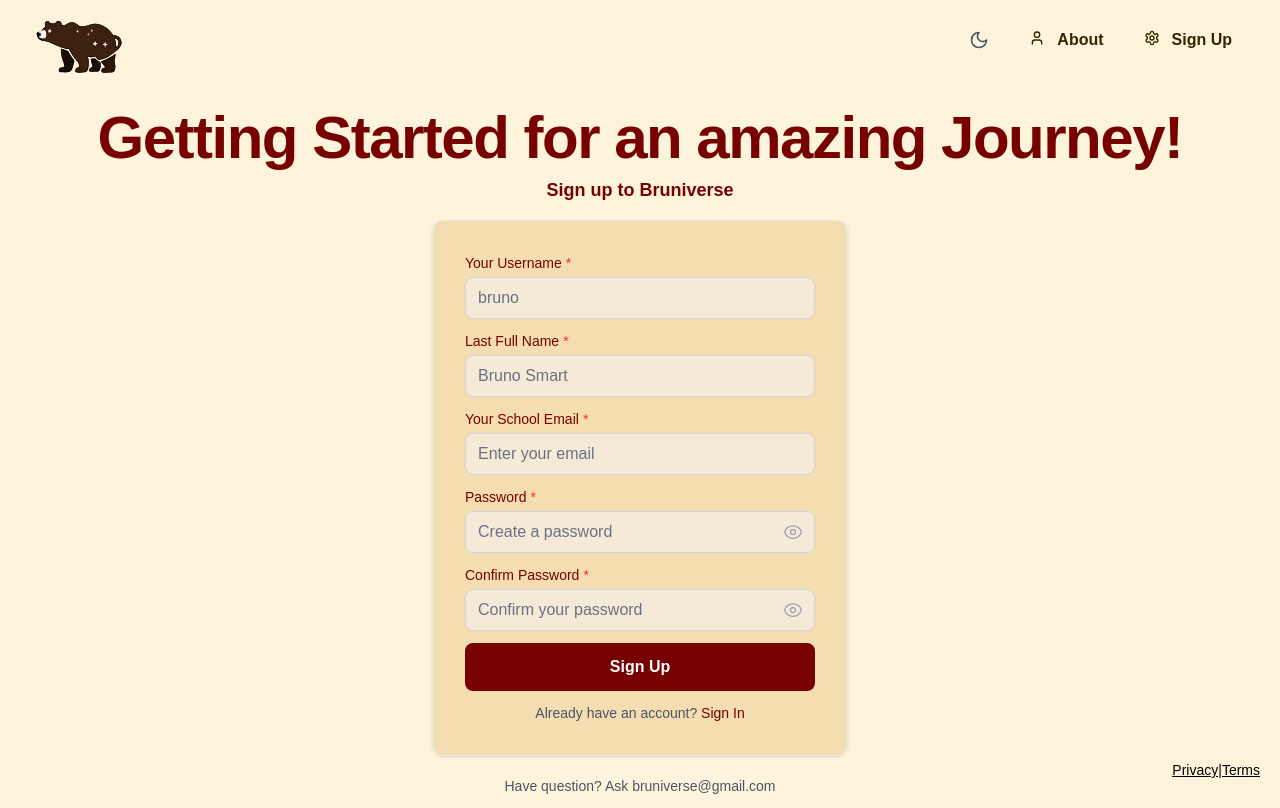
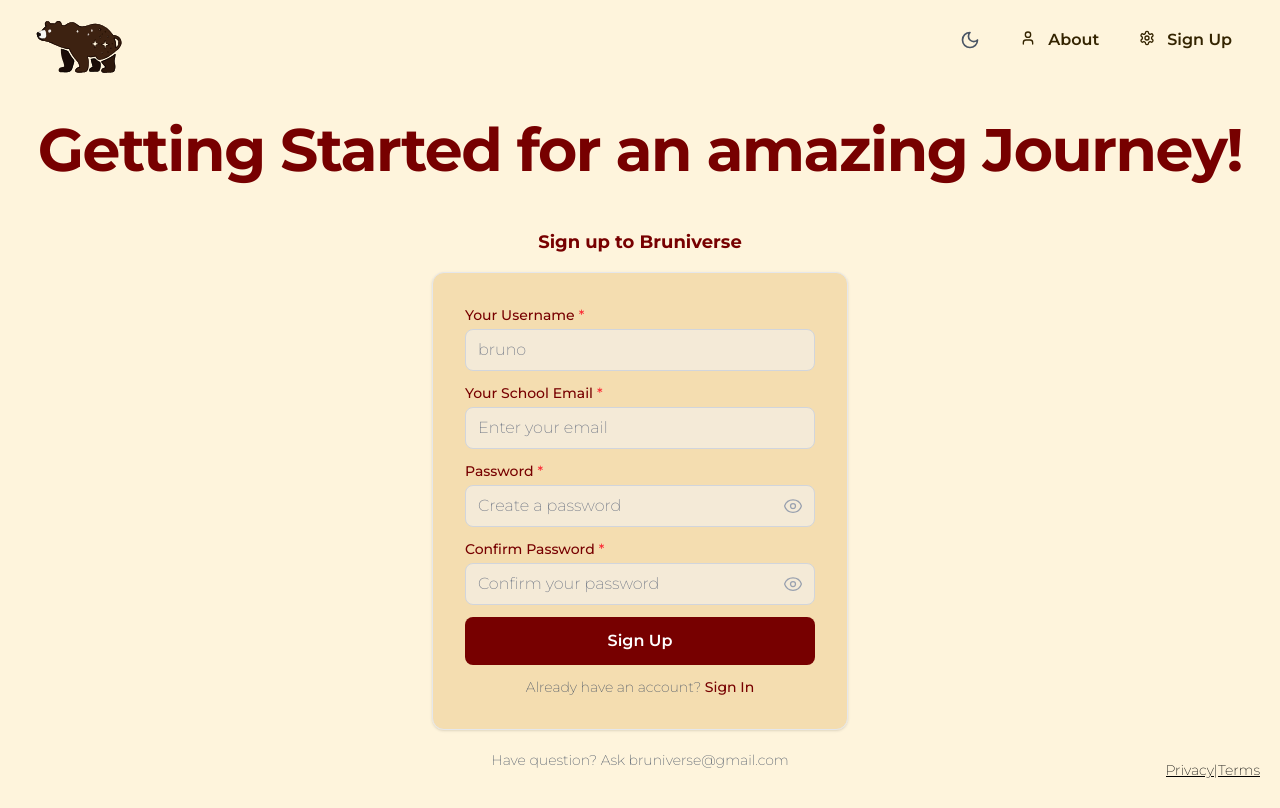
Before and after one commit to efodev/bruniverse, a Next.js app in the folder bruniverse/: page /signup in a window 1280 px wide. Built offline with nearby package versions, Linux system fonts and the light colour scheme.

Commit message:
adjusted spacing on signup and signin pages

```diff
--- a/bruniverse/app/(auth)/signup/page.tsx
+++ b/bruniverse/app/(auth)/signup/page.tsx
@@ -4,6 +4,19 @@ import { AuthForm, } from "@/app/ui/auth/forms";
 import { signupFields } from "@/app/ui/auth/data";
 
 export default function SignupPage() {
+	/**
+	 * Handles the submission of signup form.
+	 * First validates that passwords confirmation is correct
+	 * @param formData form inputs
+	 */
+	const handleClick = async (formData: Record<string, string>) => {
+		// Verify that user cor1rectly confirms password
+		 if (formData?.password !== formData?.confirmPassword) {
+			throw new Error("passwords don't match");
+		}
+		console.log(formData);
+
+	}
 
     return (
 		<>
@@ -15,10 +28,7 @@ export default function SignupPage() {
 				className="text-[#770000]"
 				buttonAction={{
 					label: "Sign Up",
-					onClick: async (data) => {
-						console.log("Signup data:", data);
-						// Handle signup logic
-					},
+					onClick: handleClick
 				}}
 				footer={{
 					text: "Already have an account?",
--- a/bruniverse/app/layout.tsx
+++ b/bruniverse/app/layout.tsx
@@ -1,14 +1,10 @@
 import type { Metadata } from "next";
-import { Geist, Geist_Mono } from "next/font/google";
+import { Montserrat } from "next/font/google";
 import "./globals.css";
 import Link from "next/link";
 
-const geistSans = Geist({
-  variable: "--font-geist-sans",
-  subsets: ["latin"],
-});
 
-const geistMono = Geist_Mono({
+const montserrat = Montserrat({
   variable: "--font-geist-mono",
   subsets: ["latin"],
 });
@@ -26,7 +22,7 @@ export default function RootLayout({
   return (
 		<html lang="en">
 			<body
-				className={`${geistSans.variable} ${geistMono.variable} antialiased min-w-dvh min-h-dvh font-sans`}
+				className={`${montserrat.className} antialiased min-w-dvh min-h-dvh font-sans`}
 			>
 				<>{children}</>
 				<footer>
--- a/bruniverse/app/ui/auth/data.ts
+++ b/bruniverse/app/ui/auth/data.ts
@@ -5,48 +5,41 @@ import { FormField } from "../definitions";
 
 export const signupFields: FormField[] = [
 	{
-      id: 'username',
-      label: 'Your Username',
-      type: 'text',
-      placeholder: 'bruno',
-      required: true
+		id: "username",
+		label: "Your Username",
+		type: "text",
+		placeholder: "bruno",
+		required: true,
 	},
 	{
-      id: 'lastName',
-      label: 'Last Full Name',
-      type: 'text',
-      placeholder: 'Bruno Smart',
-      required: true
+		id: "email",
+		label: "Your School Email",
+		type: "email",
+		placeholder: "Enter your email",
+		required: true,
+		validation: {
+			pattern: /^[a-zA-Z0-9]([a-zA-Z0-9._-]*[a-zA-Z0-9])?@brown\.edu$/,
+			message: "Please enter a valid Brown University email address",
+		},
 	},
 	{
-      id: 'email',
-      label: 'Your School Email',
-      type: 'email',
-      placeholder: 'Enter your email',
-      required: true,
-      validation: {
-        pattern: /^[^\s@]+@[^\s@]+\.[^\s@]+$/,
-        message: 'Please enter a valid email address'
-      }
-    },
-    {
-      id: 'password',
-      label: 'Password',
-      type: 'password',
-      placeholder: 'Create a password',
+		id: "password",
+		label: "Password",
+		type: "password",
+		placeholder: "Create a password",
 		required: true,
 		validation: {
 			minLength: 8,
-        message: 'Password must be at least 8 characters long'
-      }
+			message: "Password must be at least 8 characters long",
+		},
 	},
 	{
-      id: 'confirmPassword',
-      label: 'Confirm Password',
-      type: 'password',
-      placeholder: 'Confirm your password',
-      required: true
-    }
+		id: "confirmPassword",
+		label: "Confirm Password",
+		type: "password",
+		placeholder: "Confirm your password",
+		required: true,
+	},
 ];
 
 export const signinFields: FormField[] = [
--- a/bruniverse/app/ui/auth/forms.tsx
+++ b/bruniverse/app/ui/auth/forms.tsx
@@ -127,7 +127,12 @@ export const AuthForm: React.FC<AuthFormProps> = ({
 		try {
 			await action.onClick(formData);
 		} catch (error) {
-			console.error("Auth action failed:", error);
+			if (error instanceof Error) {
+				setErrors((formData) => ({
+					...formData,
+					["confirmPassword"]: `Oopsie... ${error.message}`,
+				}));
+			}
 		}
 	};
 
@@ -138,8 +143,8 @@ export const AuthForm: React.FC<AuthFormProps> = ({
 			{/* Header Section */}
 			<div className="space-y-2 mt-3">
 				<h1
-					className="font-bold whitespace-pre-line mt-1 text-6xl
-					 leading-[100%] tracking-tight text-left"
+					className="font-bold whitespace-pre-line mb-8 text-6xl
+					 leading-[100%] tracking-tight text-left py-4 px-3"
 				>
 					{title}
 				</h1>
```
Also changed, not shown: 1 other file (tests, documents, lock files or other folders). Lines whose indentation alone changed are shown as unchanged.
